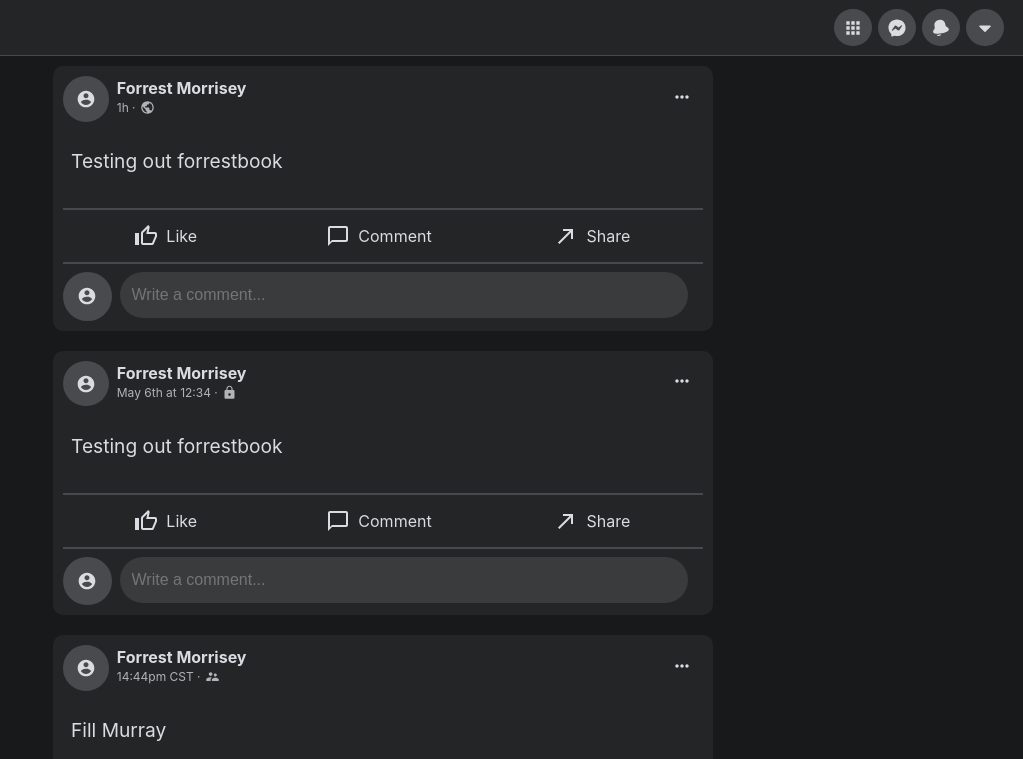
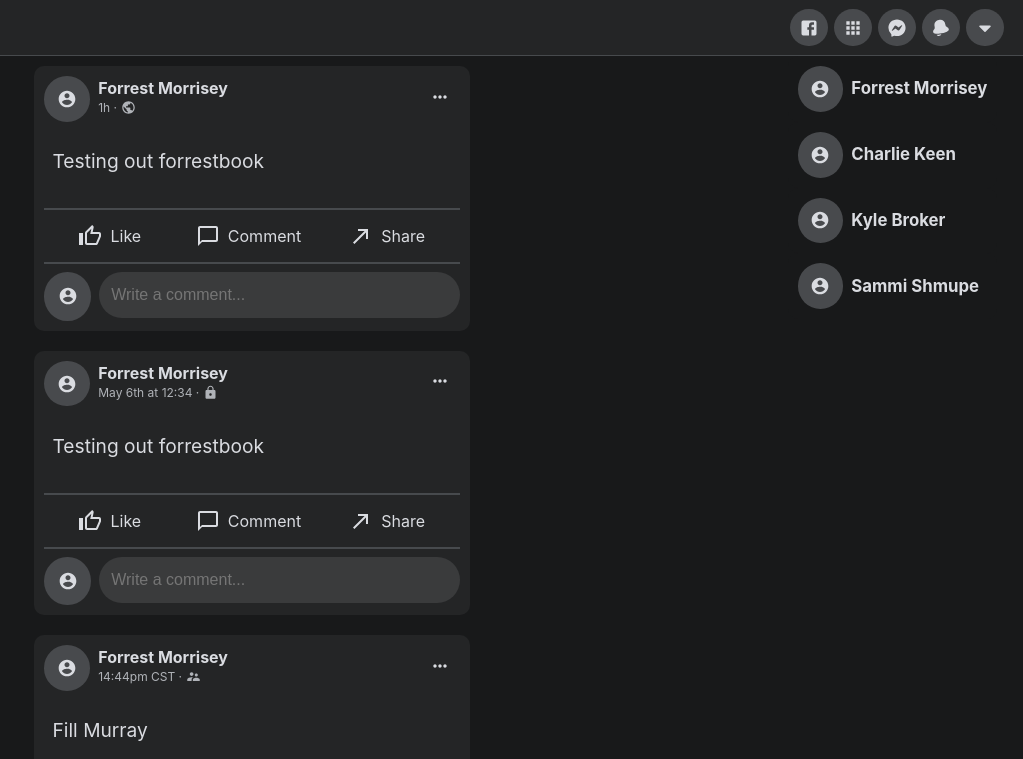
Before and after one commit to fmorrisey/FB_DropDown, a React (Create React App) app: page / in a window 1280 px wide. Shown: the top 759 px of the page, without its empty margins (257-1280 px from the left). Built offline with nearby package versions, Linux system fonts and the light colour scheme.

Commit message:
Basic messenger list of friends

```diff
--- a/src/App.js
+++ b/src/App.js
@@ -6,6 +6,9 @@ import Navbar from "./components/navbar/navbar.jsx";
 import Navitem from "./components/navbar/navitem.jsx";
 import DropdownMenu from "./components/dropdownmenu/dropdownmenu";
 import Newsfeed from "./components/newsfeed/newsfeed";
+import Messenger from "./components/messenger/messenger.jsx";
+
+import FacebookIcon from "@material-ui/icons/Facebook";
 
 // LOCAL
 import { ReactComponent as BellIcon } from "./assets/icons/bell.svg";
@@ -19,6 +22,7 @@ function App() {
   return (
     <>
       <Navbar>
+        <Navitem icon={<FacebookIcon />} />
         <Navitem icon={<AppsIcon />} />
         <Navitem icon={<MessengerIcon />} />
         <Navitem icon={<BellIcon />} />
@@ -27,7 +31,10 @@ function App() {
           <DropdownMenu></DropdownMenu>
         </Navitem>
       </Navbar>
-      <Newsfeed />
+      <div className="flex-row">
+        <Newsfeed />
+        <Messenger />
+      </div>
     </>
   );
 }
--- /dev/null
+++ b/src/assets/data/friends.json
@@ -0,0 +1,30 @@
+[
+  {
+    "objectId": 1,
+    "user": "Forrest Morrisey",
+    "active": true,
+    "last active": null,
+    "profile": "../icons/"
+  },
+  {
+    "objectId": 2,
+    "user": "Charlie Keen",
+    "active": true,
+    "last active": null,
+    "profile": "../icons/"
+  },
+  {
+    "objectId": 3,
+    "user": "Kyle Broker",
+    "active": false,
+    "last active": 19,
+    "profile": "../icons/"
+  },
+  {
+    "objectId": 4,
+    "user": "Sammi Shmupe",
+    "active": true,
+    "last active": null,
+    "profile": "../icons/"
+  }
+]
--- /dev/null
+++ b/src/components/messenger/messenger.jsx
@@ -0,0 +1,26 @@
+import React from "react";
+import friends from "../../assets/data/friends.json";
+import "./messenger.scss";
+
+import AccountCircleIcon from "@material-ui/icons/AccountCircle";
+
+export default function messenger(props) {
+  const friendsList = friends.map((item, index) => {
+    return (
+      <div key={index} className="friend">
+        <div className="header">
+          <span className="icon-account icon-left">
+            <AccountCircleIcon />
+          </span>
+          <span className="username">{item.user}</span>
+        </div>
+      </div>
+    );
+  });
+
+  return (
+    <div>
+      <div className="messenger">{friendsList}</div>
+    </div>
+  );
+}
--- /dev/null
+++ b/src/components/messenger/messenger.scss
@@ -0,0 +1,104 @@
+@import "../../scss/variables";
+@import "../../scss/utils";
+
+.messenger {
+  display: flex;
+  max-width: 680px;
+  margin: 0 auto;
+  flex-direction: column;
+
+  .content {
+    font-size: 1.2rem;
+  }
+
+  .friend {
+    $content-padding: 10px;
+    color: $text-color;
+    background-color: $bg-body;
+    margin: 0px;
+    margin-right: 2vw;
+    margin-left: 2vw;
+    padding: $content-padding;
+    border-radius: 10px;
+
+    &-engagement {
+      display: flex;
+      flex-direction: row;
+      justify-content: space-around;
+    }
+
+    &-comment {
+      display: flex;
+      justify-content: flex-end;
+
+      &__input {
+        padding: 8px 12px;
+        margin-right: auto;
+
+        background-color: #3a3b3c;
+
+        font-size: 1rem;
+        color: $text-color;
+        border-radius: 25px;
+        border: 0px;
+
+        width: 85%;
+        height: 30px;
+        &:focus {
+          outline-color: transparent;
+          outline-style: none;
+        }
+      }
+    }
+
+    &-item {
+      height: 20px;
+      width: 100%;
+      display: flex;
+      align-items: center;
+      justify-content: center;
+      border-radius: $border-radius;
+      transition: background $speed;
+      padding: 0.5rem;
+      margin-right: 0.5rem;
+    }
+
+    &-item:hover {
+      background-color: #525357;
+    }
+
+    &-image {
+      text-align: center;
+      .img-wrapper {
+      }
+      img {
+        width: 100%;
+        object-fit: cover;
+      }
+    }
+  }
+
+  .header {
+    display: flex;
+    flex-direction: row;
+  }
+
+  .username {
+    display: flex;
+    font-size: 1.05rem;
+    font-weight: bold;
+    line-height: 1.5em;
+    margin-top: auto;
+    margin-bottom: auto;
+  }
+
+  .time {
+    color: $text-color-alt;
+    font-size: 0.75rem;
+    display: block;
+  }
+
+  .content {
+    padding: 0.5rem;
+  }
+}
```
